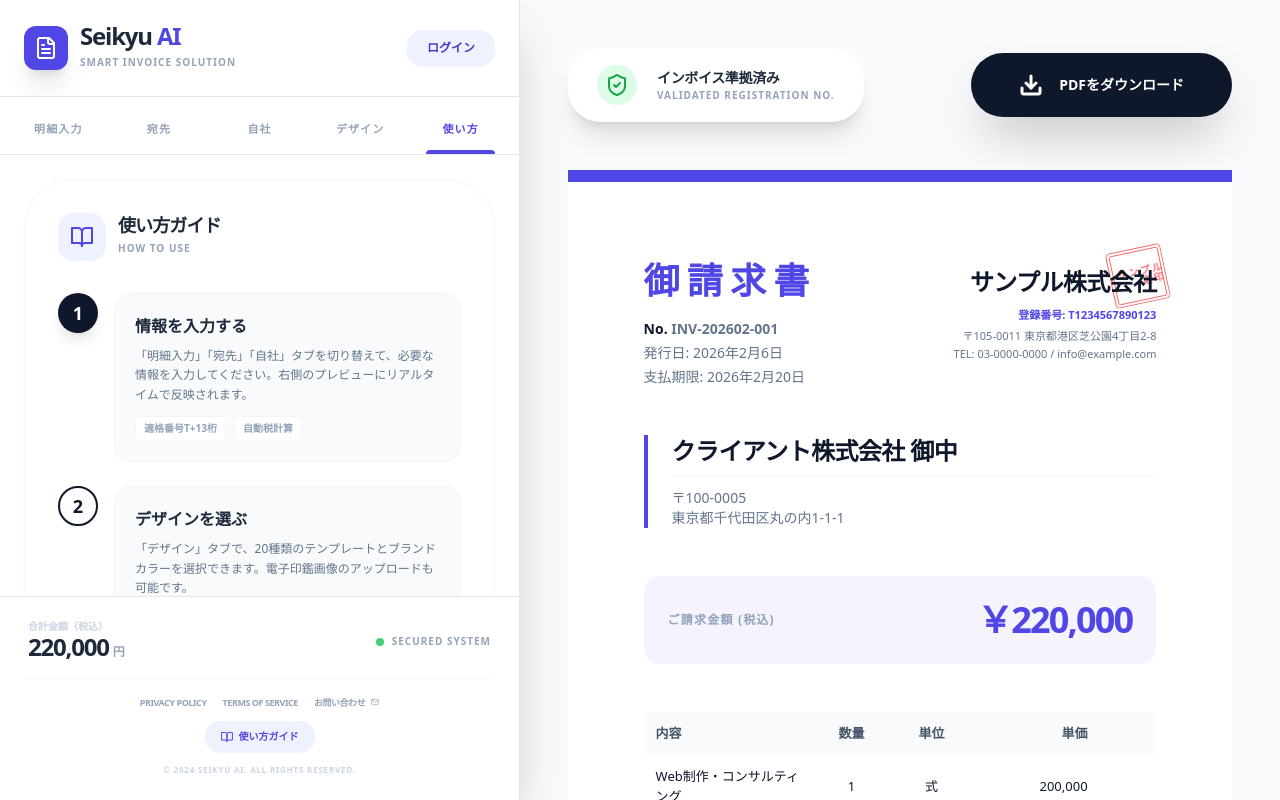
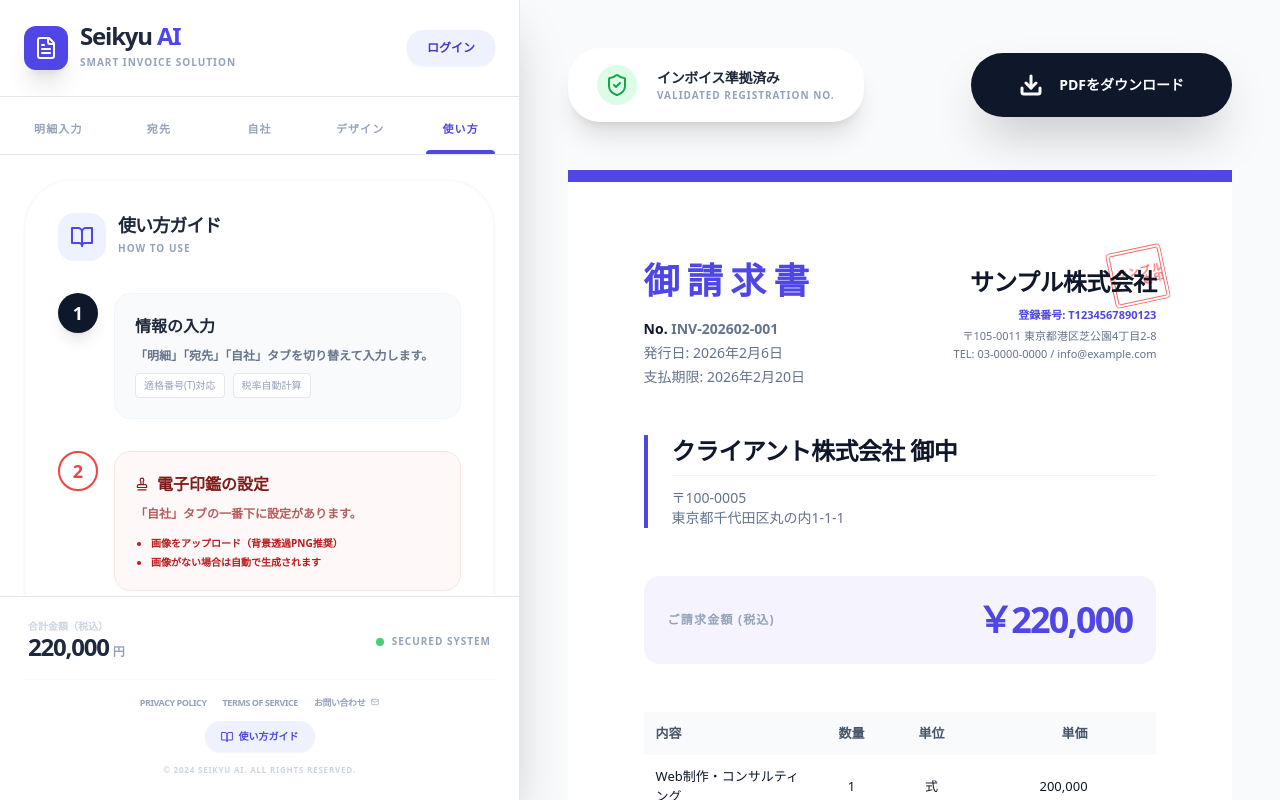
Before and after one commit to adzzl0810-dev/seikyuai, a React (Vite) app: page / in a window 1280 px wide. Both pictures are taken after a click on the button "使い方". Built offline with nearby package versions, Linux system fonts and the light colour scheme.

Commit message:
Update App.tsx

```diff
--- a/App.tsx
+++ b/App.tsx
@@ -448,46 +448,62 @@ const App: React.FC = () => {
                    </div>
                  </div>
 
-                 <div className="space-y-6 relative before:absolute before:inset-0 before:ml-5 before:w-0.5 before:bg-slate-100 before:-z-10">
+                 <div className="space-y-8 relative before:absolute before:inset-0 before:ml-5 before:w-0.5 before:bg-slate-100 before:-z-10">
+                   {/* Step 1: 入力 */}
                    <div className="flex gap-4">
-                     <div className="w-10 h-10 rounded-full bg-slate-900 text-white flex items-center justify-center font-black text-lg shadow-lg shrink-0">1</div>
+                     <div className="w-10 h-10 rounded-full bg-slate-900 text-white flex items-center justify-center font-black text-lg shadow-lg shrink-0 z-10">1</div>
                      <div className="flex-1 bg-slate-50 rounded-2xl p-5 border border-slate-100">
-                       <h3 className="font-black text-slate-800 mb-2 flex items-center gap-2">情報を入力する</h3>
-                       <p className="text-xs text-slate-500 font-medium leading-relaxed mb-3">
-                         「明細入力」「宛先」「自社」タブを切り替えて、必要な情報を入力してください。右側のプレビューにリアルタイムで反映されます。
+                       <h3 className="font-black text-slate-800 mb-2">情報の入力</h3>
+                       <p className="text-xs text-slate-500 font-bold leading-relaxed mb-2">
+                         「明細」「宛先」「自社」タブを切り替えて入力します。
                        </p>
-                       <div className="flex gap-2">
-                         <span className="px-2 py-1 bg-white rounded text-[10px] font-bold border border-slate-100 text-slate-400">適格番号T+13桁</span>
-                         <span className="px-2 py-1 bg-white rounded text-[10px] font-bold border border-slate-100 text-slate-400">自動税計算</span>
+                       <div className="flex flex-wrap gap-2">
+                         <span className="text-[10px] bg-white border px-2 py-1 rounded text-slate-400">適格番号(T)対応</span>
+                         <span className="text-[10px] bg-white border px-2 py-1 rounded text-slate-400">税率自動計算</span>
                        </div>
                      </div>
                    </div>
 
+                   {/* Step 2: 印鑑 (New Focus) */}
                    <div className="flex gap-4">
-                     <div className="w-10 h-10 rounded-full bg-white border-2 border-slate-900 text-slate-900 flex items-center justify-center font-black text-lg shadow-sm shrink-0">2</div>
-                     <div className="flex-1 bg-slate-50 rounded-2xl p-5 border border-slate-100">
-                       <h3 className="font-black text-slate-800 mb-2 flex items-center gap-2">デザインを選ぶ</h3>
-                       <p className="text-xs text-slate-500 font-medium leading-relaxed mb-3">
-                         「デザイン」タブで、20種類のテンプレートとブランドカラーを選択できます。電子印鑑画像のアップロードも可能です。
+                     <div className="w-10 h-10 rounded-full bg-white border-2 border-red-500 text-red-500 flex items-center justify-center font-black text-lg shadow-sm shrink-0 z-10">2</div>
+                     <div className="flex-1 bg-red-50/50 rounded-2xl p-5 border border-red-100">
+                       <h3 className="font-black text-red-900 mb-2 flex items-center gap-2"><Stamp size={14}/> 電子印鑑の設定</h3>
+                       <p className="text-xs text-red-800/70 font-bold leading-relaxed mb-3">
+                         「自社」タブの一番下に設定があります。
                        </p>
-                       <div className="flex items-center gap-2 text-indigo-500">
-                          <Palette size={16}/> <span className="text-[10px] font-black">プロ仕様のデザイン</span>
-                       </div>
+                       <ul className="text-[10px] font-bold text-red-700 space-y-1 list-disc pl-4">
+                         <li>画像をアップロード（背景透過PNG推奨）</li>
+                         <li>画像がない場合は自動で生成されます</li>
+                       </ul>
                      </div>
                    </div>
 
+                   {/* Step 3: デザイン */}
                    <div className="flex gap-4">
-                     <div className="w-10 h-10 rounded-full bg-indigo-600 text-white flex items-center justify-center font-black text-lg shadow-indigo-200 shadow-xl shrink-0">3</div>
+                     <div className="w-10 h-10 rounded-full bg-white border-2 border-slate-900 text-slate-900 flex items-center justify-center font-black text-lg shadow-sm shrink-0 z-10">3</div>
+                     <div className="flex-1 bg-slate-50 rounded-2xl p-5 border border-slate-100">
+                       <h3 className="font-black text-slate-800 mb-2">デザイン選択</h3>
+                       <p className="text-xs text-slate-500 font-bold leading-relaxed">
+                         「デザイン」タブでテンプレートや色を変更。プレビューを見ながら調整できます。
+                       </p>
+                     </div>
+                   </div>
+
+                   {/* Step 4: ダウンロード (New Focus) */}
+                   <div className="flex gap-4">
+                     <div className="w-10 h-10 rounded-full bg-indigo-600 text-white flex items-center justify-center font-black text-lg shadow-indigo-200 shadow-xl shrink-0 z-10">4</div>
                      <div className="flex-1 bg-indigo-50/50 rounded-2xl p-5 border border-indigo-100">
-                       <h3 className="font-black text-indigo-900 mb-2 flex items-center gap-2">PDFをダウンロード</h3>
-                       <p className="text-xs text-indigo-800/70 font-medium leading-relaxed mb-4">
-                         入力が完了したら、右上の「PDFをダウンロード」ボタンを押すだけ。A4サイズで美しく出力されます。
+                       <h3 className="font-black text-indigo-900 mb-2 flex items-center gap-2"><Download size={14}/> PDF発行</h3>
+                       <p className="text-xs text-indigo-800/70 font-bold leading-relaxed mb-4">
+                         プレビュー画面の右上（スマホは画面右上）にあるダウンロードボタンを押して保存します。
                        </p>
-                       <button onClick={() => setActiveTab('items')} className="bg-indigo-600 text-white px-4 py-2 rounded-xl text-xs font-black shadow-lg shadow-indigo-200 active:scale-95 transition-all flex items-center gap-2">
-                         今すぐ作成する <ArrowRight size={14}/>
+                       <button onClick={() => setActiveTab('items')} className="bg-indigo-600 text-white px-5 py-3 rounded-xl text-xs font-black shadow-lg shadow-indigo-200 active:scale-95 transition-all w-full flex justify-center items-center gap-2 hover:bg-indigo-700">
+                         作成を開始する <ArrowRight size={14}/>
                        </button>
                      </div>
                    </div>
+
                  </div>
               </div>
 
```
